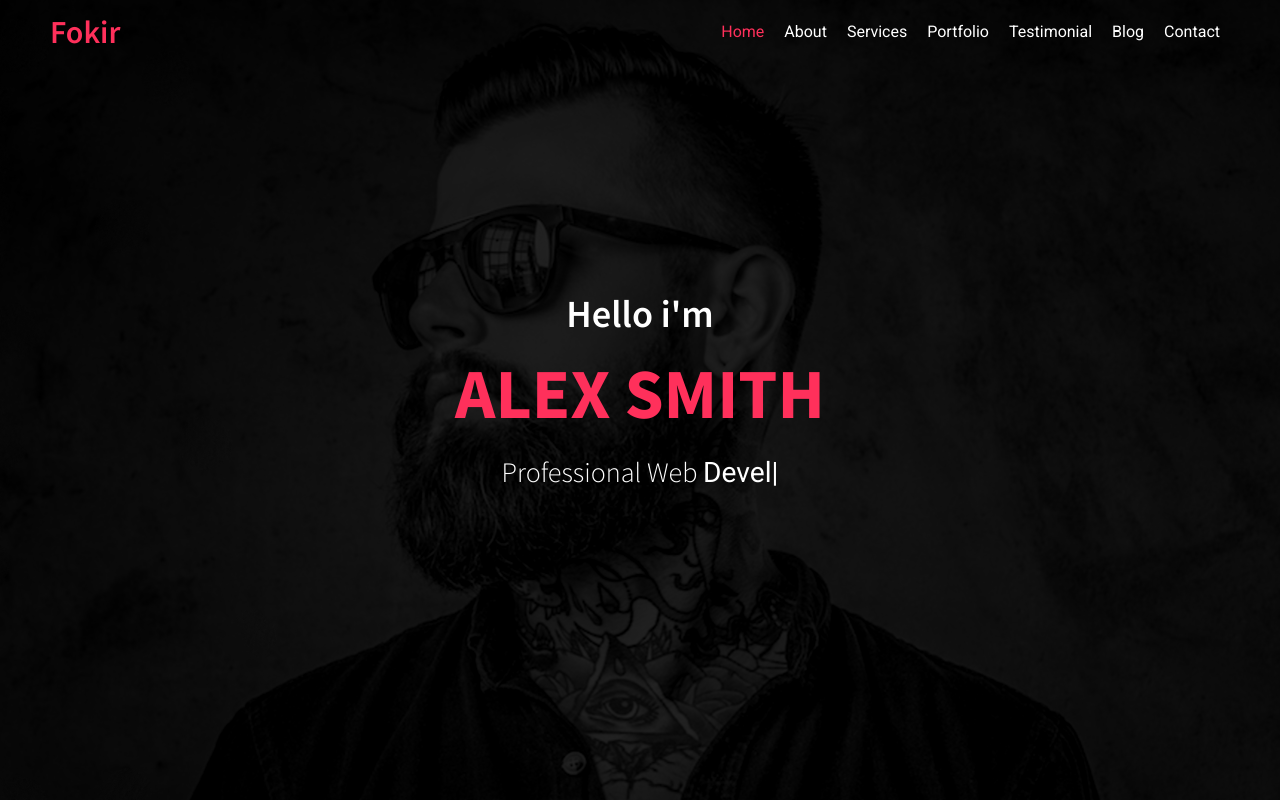
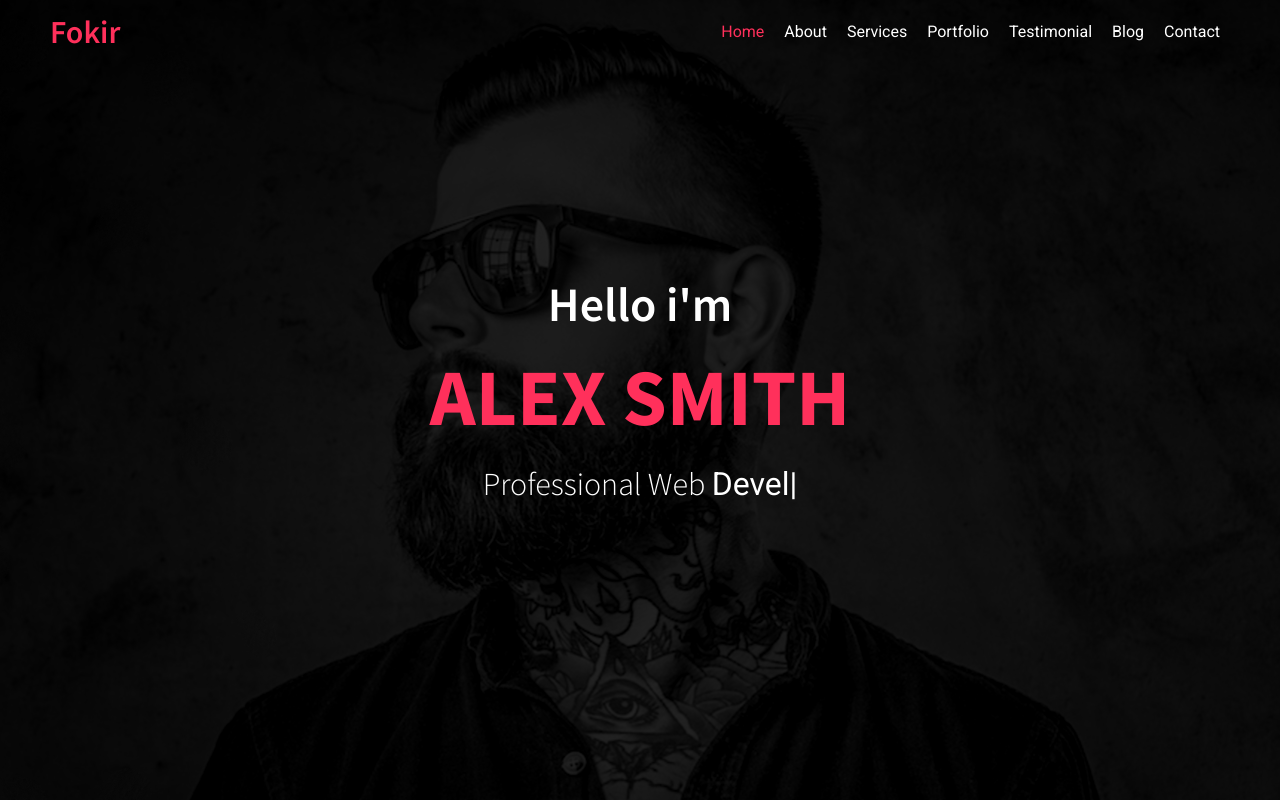
Before and after one commit to mohamed-ashraf-shaban/fokir-template, a plain HTML site: page index.html in a window 1280 px wide. Shown: the top 800 px of the page. Drawn offline with Linux system fonts and the light colour scheme.

Commit message:
update some css style

```diff
--- a/css/style.css
+++ b/css/style.css
@@ -101,6 +101,30 @@ font-weight: 600;
 .toggle-nav i{
     font-size: 25px;
 }
+
+.main-text{
+    text-align: center;
+    position: absolute;
+    top: 50%;
+    left: 50%;
+    transform: translate(-50%, -50%);
+}
+.main-text h4{
+    font-family: 'Source Sans Pro', sans-serif;
+    font-weight: 600;
+    font-size: 3rem;
+}
+.main-text h1{
+    font-weight: 700;
+    font-size: 5rem;
+    margin: 15px 0;
+    color: #ff305b;
+}
+.main-text p{
+    font-family: 'Source Sans Pro', sans-serif;
+    font-weight: 300;
+    font-size: 2rem;
+}
 @media (max-width:767px) {
     .navbar{
        flex-direction: column;
@@ -135,31 +159,21 @@ font-weight: 600;
     .navbar .links.active{
         display: flex;
     }
-}
-.main-text{
-    text-align: center;
-    position: absolute;
-    top: 50%;
-    left: 50%;
-    transform: translate(-50%, -50%);
-}
     .main-text h4{
-    font-family: 'Source Sans Pro', sans-serif;
-    font-weight: 600;
-    font-size: 3vw;
+        font-size: 2rem;
     }
     .main-text h1{
         font-weight: 700;
-    font-size: 5.5vw;
+        font-size: 2.2rem;
         margin: 15px 0;
         color: #ff305b;
     }
     .main-text p{
         font-family: 'Source Sans Pro', sans-serif;
         font-weight: 300;
-    font-size: 2.2vw;
+        font-size: .95rem;
     }
-
+}
 /* end header */
 
 /* start about area */
```
Lines whose indentation alone changed are shown as unchanged.
